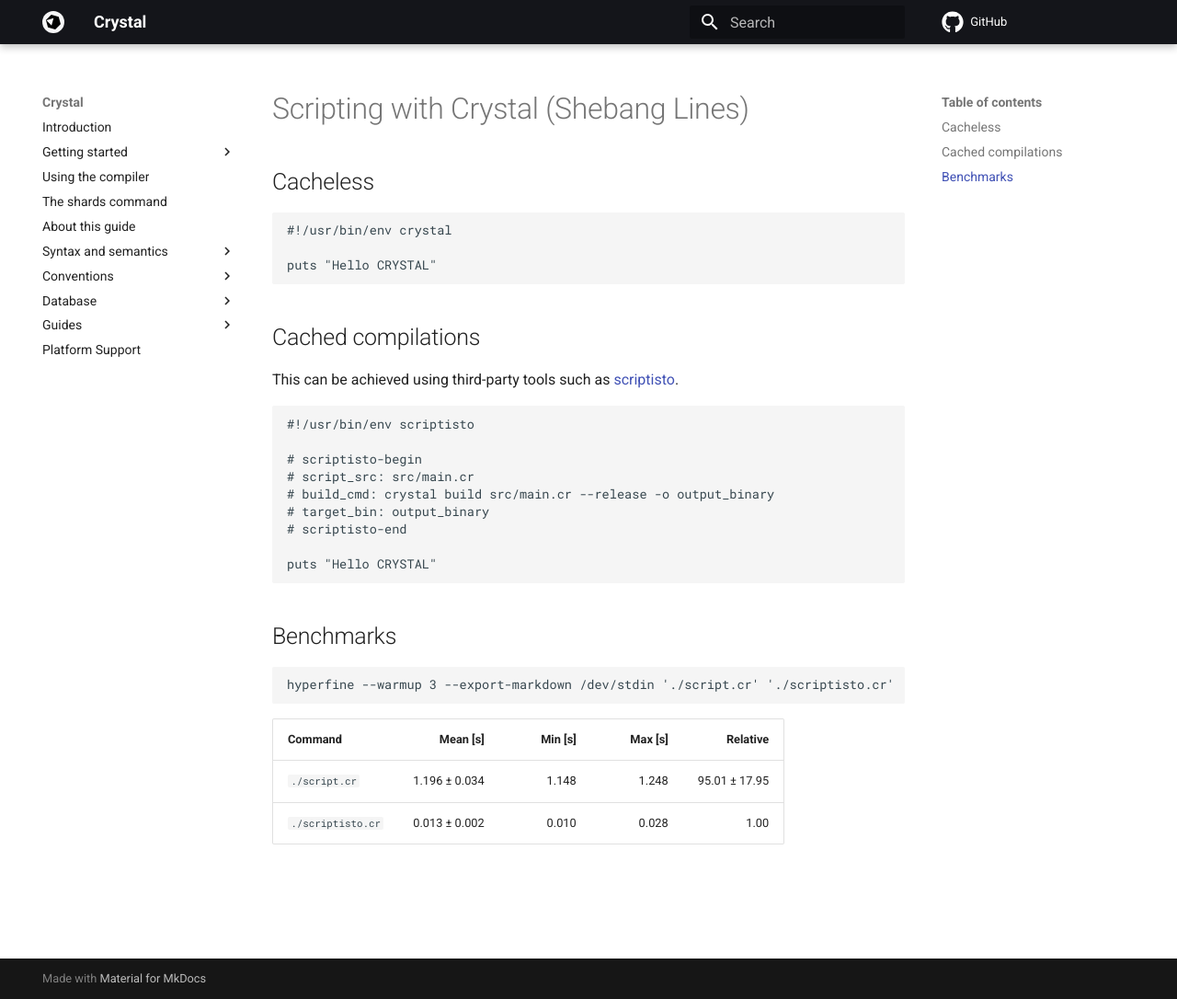
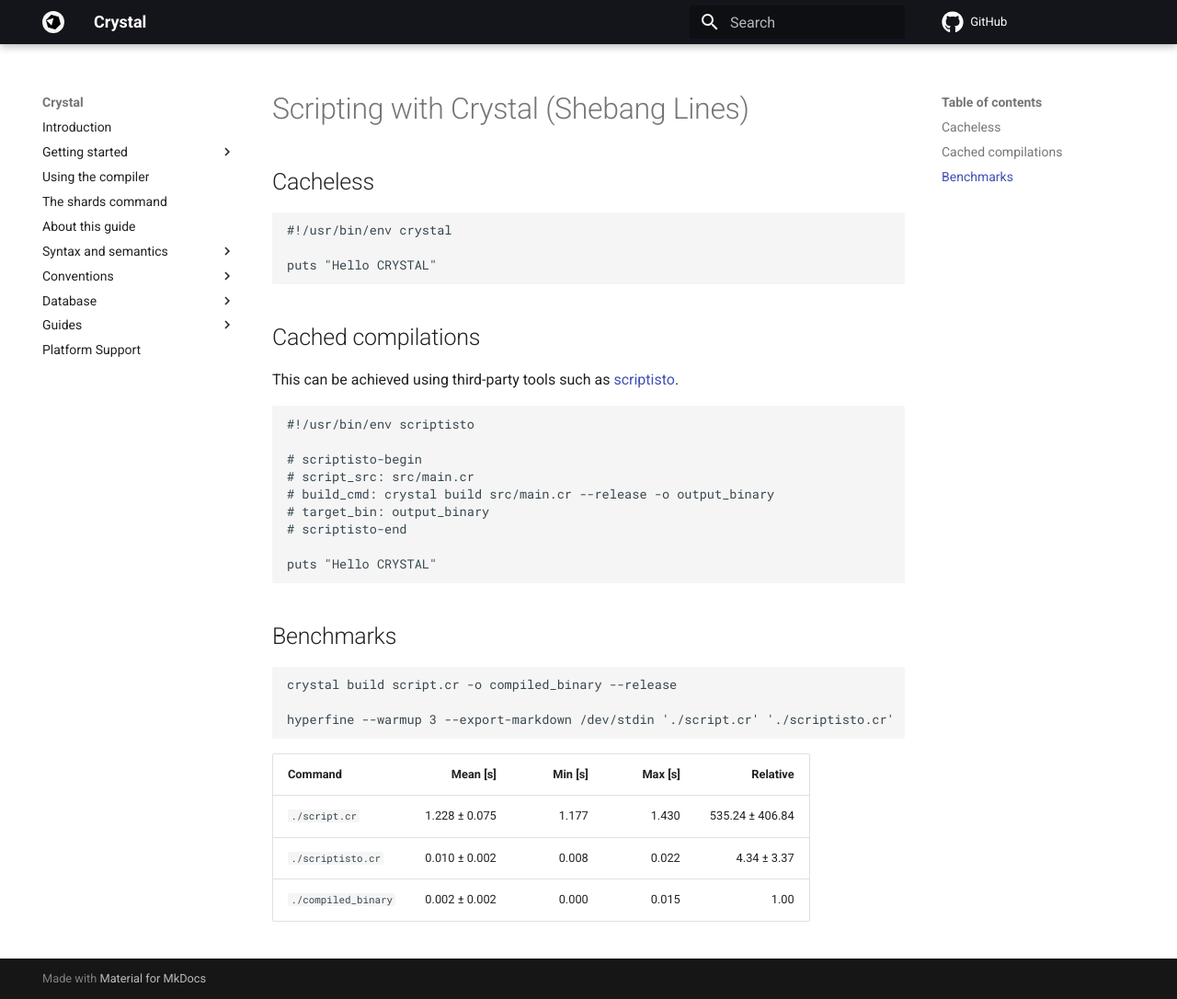
Before and after one commit to crystal-lang/crystal-book, an MkDocs documentation site: the page built from docs/getting_started/scripting.md, in a window 1280 px wide and 1086 px high. Shown: the whole window at 92% size. Built offline with MkDocs 1.6.1 and Material for MkDocs 9.7.7, drawn with Linux system fonts in a browser that asks for light colours; nearby versions of some CDN libraries; library files that are not in the unit come from our copies; comment, search, counter and statistics services are not loaded.

Commit message:
Update scripting.md

````diff
--- a/docs/getting_started/scripting.md
+++ b/docs/getting_started/scripting.md
@@ -25,10 +25,13 @@ puts "Hello CRYSTAL"
 ## Benchmarks
 
 ```
-hyperfine --warmup 3 --export-markdown /dev/stdin './script.cr' './scriptisto.cr'
+crystal build script.cr -o compiled_binary --release
+
+hyperfine --warmup 3 --export-markdown /dev/stdin './script.cr' './scriptisto.cr' 'compiled_binary'
 ```
 
 | Command | Mean [s] | Min [s] | Max [s] | Relative |
 |:---|---:|---:|---:|---:|
-| `./script.cr` | 1.196 ± 0.034 | 1.148 | 1.248 | 95.01 ± 17.95 |
-| `./scriptisto.cr` | 0.013 ± 0.002 | 0.010 | 0.028 | 1.00 |
+| `./script.cr` | 1.228 ± 0.075 | 1.177 | 1.430 | 535.24 ± 406.84 |
+| `./scriptisto.cr` | 0.010 ± 0.002 | 0.008 | 0.022 | 4.34 ± 3.37 |
+| `./compiled_binary` | 0.002 ± 0.002 | 0.000 | 0.015 | 1.00 |
````
